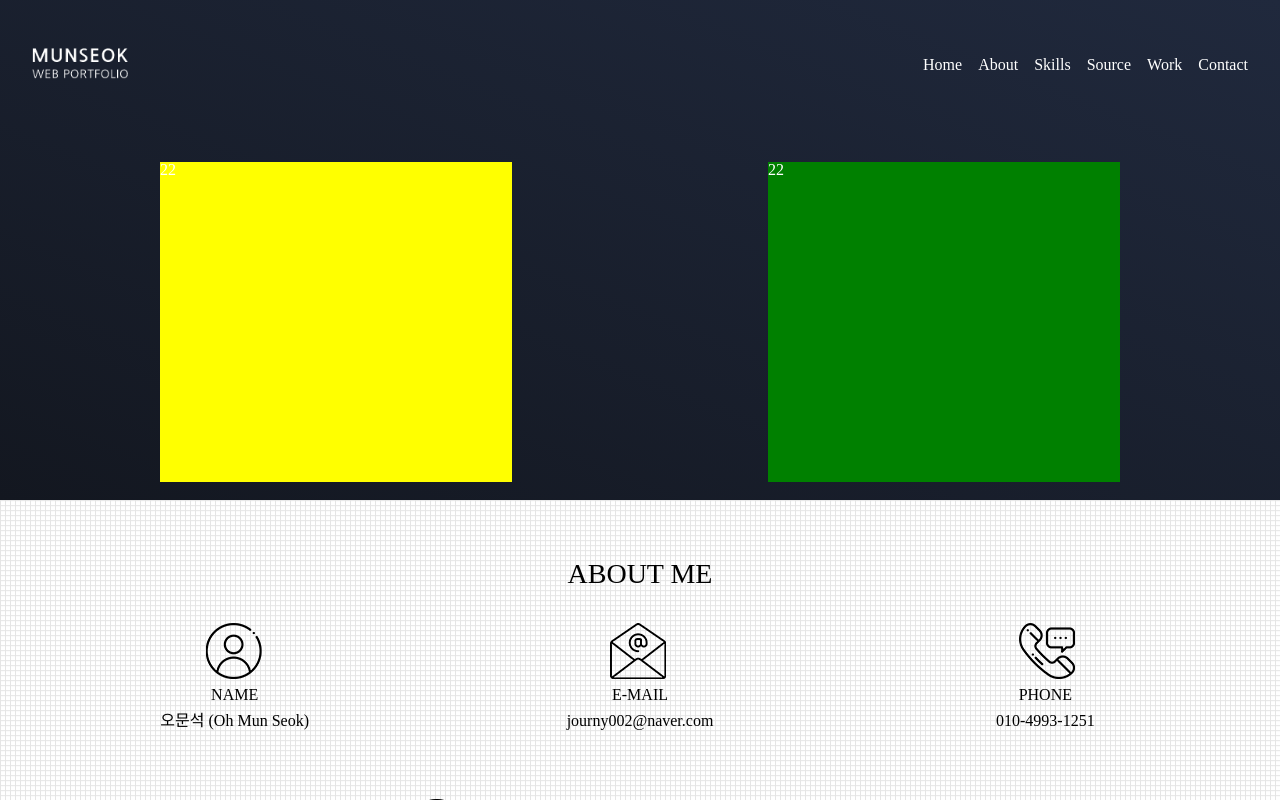
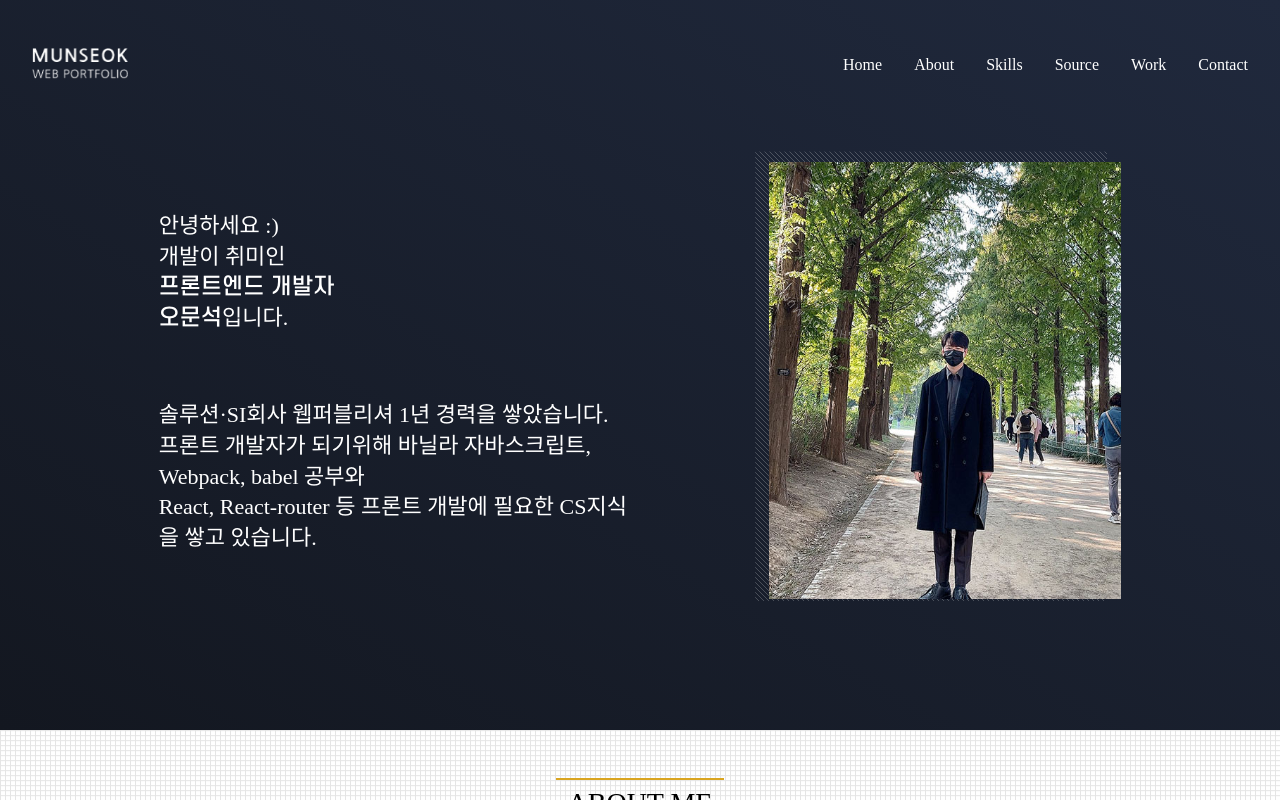
Before and after one commit to journy002/oms-portfolio, a website built with webpack: page index.html in a window 1280 px wide. Shown: the top 800 px of the page. Built offline with nearby package versions, Linux system fonts and the light colour scheme; files whose address does not match are found by name; a web font is replaced by a local one.

Commit message:
update contents

```diff
--- a/index.html
+++ b/index.html
@@ -1,18 +1,21 @@
 <!DOCTYPE html>
 <html lang="en">
   <head>
-    <meta charset="UTF-8">
-    <meta http-equiv="X-UA-Compatible" content="IE=edge">
-    <meta name="viewport" content="width=device-width, initial-scale=1.0">
+    <meta charset="UTF-8" />
+    <meta http-equiv="X-UA-Compatible" content="IE=edge" />
+    <meta name="viewport" content="width=device-width, initial-scale=1.0" />
     <title>Munseok portfolio</title>
-    <link rel="stylesheet" href="https://cdn.jsdelivr.net/npm/reset-css@5.0.1/reset.min.css">
-    <link rel="stylesheet" href="./src/scss/style.scss">
+    <link
+      rel="stylesheet"
+      href="https://cdn.jsdelivr.net/npm/reset-css@5.0.1/reset.min.css"
+    />
+    <link rel="stylesheet" href="./src/scss/style.scss" />
   </head>
   <body>
     <section class="home">
       <navbar class="navbar">
         <div>
-                <img src="./images/profil_logo.png" alt="logo" class="logo">
+          <img src="./images/profil_logo.png" alt="logo" class="logo" />
         </div>
         <ul class="list">
           <li class="item" data-type=".home">Home</li>
@@ -25,12 +28,30 @@
       </navbar>
       <div class="home__container">
         <div class="home__description">
-                22
+          <p>안녕하세요 :)<br />개발이 취미인</p>
+          <p class="bol__text">프론트엔드 개발자</p>
+          <p><strong class="bol__text">오문석</strong>입니다.</p>
+          <p class="short__desc">
+            솔루션&#183;SI회사 웹퍼블리셔 1년 경력을 쌓았습니다.<br />
+            프론트 개발자가 되기위해 바닐라 자바스크립트, Webpack, babel
+            공부와<br />
+            React, React-router 등 프론트 개발에 필요한 CS지식을 쌓고 있습니다.
+          </p>
         </div>
-            <div class="home__avatar">22</div>
+        <div class="home__avatar">
+          <div class="avatar__box">
+            <img
+              class="avartar"
+              src="./images/profile_avatar.jpg"
+              alt="avartar"
+            />
+          </div>
+          <div class="patterns"></div>
+          <div class="round"></div>
+        </div>
       </div>
     </section>
-    <section class="about">
+    <section class="section about">
       <h2 class="section__title">ABOUT ME</h2>
       <ul class="about__list first">
         <li>
@@ -57,9 +78,24 @@
         </li>
       </ul>
     </section>
-    <section class="skills"></section>
-    <section class="source"></section>
-    <section class="work"></section>
-    <section class="contact"></section>
+    <section class="section skills">
+      <h2 class="section__title">SKILLS</h2>
+      <div>
+        <p class="skill__description">
+          다양한 프로젝트를 통하여 HTML5, CSS3, Javscript, React, Git 등 다양한
+          tool과 라이브러리 사용 경험을 쌓았습니다.<br />
+          더욱 발전된 프론트앤드 개발자가 되기 위해 코드의 확장성, 리팩토링에
+          신경쓰며 개발 공부를 하고 있습니다.
+        </p>
+        <img
+          class="skill__list"
+          src="./images/skills_list.png"
+          alt="skills_list"
+        />
+      </div>
+    </section>
+    <section class="section source"></section>
+    <section class="section work"></section>
+    <section class="section contact"></section>
   </body>
 </html>
--- a/scss/fonts.scss
+++ b/scss/fonts.scss
@@ -1,10 +1,17 @@
 @font-face {
-    font-family: "SCDream";
-    src: local("SCDream");
-    src: url("../fonts/SCDream2.otf"), url('../fonts/SCDream2.otf?#iefix') format('embedded-opentype');
-        // url('../fonts/SCDream2.woff2') format('woff2'),
-        // url('../fonts/SCDream2.woff') format('woff'),
-        // url('../fonts/SCDream2.ttf') format('truetype');
-    font-style: normal;
-    font-weight: 300;
-  }
+  font-family: "SCDream";
+  src: local("SCDream");
+  src: url("../fonts/SCDream2.otf"),
+    url("../fonts/SCDream2.otf?#iefix") format("embedded-opentype");
+  font-style: normal;
+  font-weight: 300;
+}
+
+@font-face {
+  font-family: "SCDream5";
+  src: local("SCDream5");
+  src: url("../fonts/SCDream5.otf"),
+    url("../fonts/SCDream5.otf?#iefix") format("embedded-opentype");
+  font-style: normal;
+  font-weight: 500;
+}
--- a/scss/style.scss
+++ b/scss/style.scss
@@ -1,25 +1,39 @@
-@import 'fonts.scss';
+@import "fonts.scss";
 
+// color
 $color--black: #000;
 $color--white: #fff;
 $color--darkBlue: #20293d;
 $color--deepDarkBlue: #131720;
+// font-size
 $font--large-size: 28px;
+$font--mideum-size: 22px;
+$font--small-size: 18px;
 
-
-
+// breakpoints
+$breakpoint-mobile: 335px;
+$breakpoint-tablet: 758px;
+$breakpoint-desktop: 1024px;
 
 * {
   box-sizing: border-box;
 }
 
 section {
+  display: flex;
+  justify-content: center;
+  align-items: center;
+  flex-direction: column;
   padding: 3em 2em;
-    height: 500px;
 }
 
 .section__title {
+  padding: 0.3em;
+  width: 6em;
+  border-top: 2px solid goldenrod;
+  border-bottom: 2px solid goldenrod;
   font-size: $font--large-size;
+  text-align: center;
 }
 
 .home {
@@ -28,9 +42,13 @@ section {
   align-items: center;
   flex-direction: column;
 
-    background: linear-gradient(to bottom left, $color--darkBlue, $color--deepDarkBlue);
+  background: linear-gradient(
+    to bottom left,
+    $color--darkBlue,
+    $color--deepDarkBlue
+  );
 
-    .navbar{
+  .navbar {
     display: flex;
     justify-content: space-between;
     align-items: center;
@@ -38,47 +56,107 @@ section {
 
     .logo {
       width: 6em;
+      opacity: 0;
+      animation: fadeIn 0.3s linear forwards;
+      animation-duration: 2s;
     }
 
     .list {
       display: flex;
       color: $color--white;
+
       .item {
-                margin-left: 1em;
+        margin-left: 2em;
         cursor: pointer;
+        animation: fadeInRight 0.3s linear forwards;
+
+        &:first-child {
+          animation-duration: 0.6s;
+        }
+
+        &:nth-child(2) {
+          animation-duration: 1.1s;
+        }
+
+        &:nth-child(3) {
+          animation-duration: 1.35s;
+        }
+
+        &:nth-child(4) {
+          animation-duration: 2s;
+        }
+
+        &:nth-child(5) {
+          animation-duration: 2.5s;
+        }
+
+        &:nth-child(6) {
+          animation-duration: 3s;
+        }
       }
     }
   }
 
   .home__container {
     display: flex;
-        justify-content: space-around;
-        margin-top: 5em;
+    justify-content: space-evenly;
+    margin: 5em 0;
     width: 100%;
     color: $color--white;
 
     div {
-            display: inline-block;
       width: 22em;
-            height: 20em;
     }
 
     .home__description {
-            background-color: yellow;
+      display: flex;
+      justify-content: center;
+      flex-direction: column;
+      font-size: $font--mideum-size;
+      font-family: "SCDream";
+      line-height: 1.4em;
+      .bol__text {
+        font-family: "SCDream5";
+      }
+
+      .short__desc {
+        margin-top: 3em;
+      }
     }
 
     .home__avatar {
-            background-color: green;
+      position: relative;
+      z-index: 3;
+      .avatar__box {
+        .avartar {
+          width: 100%;
+        }
+      }
+
+      .patterns {
+        position: absolute;
+        top: -16px;
+        right: 14px;
+        padding-top: 455px;
+        width: 352px;
+        background: url("../static/images/profile_home_pattern.png") no-repeat;
+        z-index: -1;
+      }
+
+      .round {
+        position: absolute;
+        top: 0;
+        right: 0;
+        padding-top: 300px;
+        width: 352px;
+        background: url("../static/images/profile_round.png") no-repeat;
+      }
     }
   }
 }
 
 .about {
-    display: flex;
-    justify-content: center;
-    align-items: center;
-    flex-direction: column;
-    background: url('../static/images/profil-pattern.gif') ;
+  background: url("../static/images/profil-pattern.gif");
   font-family: "SCDream";
   .about__list {
     display: flex;
@@ -89,7 +167,7 @@ section {
       position: relative;
       width: calc(100% / 3);
       text-align: center;
-            p{
+      p {
         margin-bottom: 0.6em;
       }
     }
@@ -97,72 +175,72 @@ section {
 
   .about__list.first {
     :first-child {
-            .list__name::before{
+      .list__name::before {
         position: absolute;
         bottom: 50px;
         left: calc(33% / 50%);
         display: inline-block;
-                content: '';
+        content: "";
         width: 56px;
         height: 56px;
-                background: url('../static/images/profil-ico.png');
+        background: url("../static/images/profil-ico.png");
         transform: translateX(-5px);
       }
     }
 
     :nth-child(2) {
-            .list__name::before{
+      .list__name::before {
         position: absolute;
         bottom: 50px;
         left: calc(33% / 50%);
         display: inline-block;
-                content: '';
+        content: "";
         width: 56px;
         height: 56px;
-                background: url('../static/images/profil-ico.png') 0 25%;
+        background: url("../static/images/profil-ico.png") 0 25%;
         transform: translateX(-2px);
       }
     }
 
     :nth-child(3) {
-            .list__name::before{
+      .list__name::before {
         position: absolute;
         bottom: 50px;
         left: calc(33% / 50%);
         display: inline-block;
-                content: '';
+        content: "";
         width: 56px;
         height: 56px;
-                background: url('../static/images/profil-ico.png') 0 75%;
+        background: url("../static/images/profil-ico.png") 0 75%;
       }
     }
   }
 
   .about__list.second {
     :first-child {
-            .list__name::before{
+      .list__name::before {
         position: absolute;
         bottom: 50px;
         left: calc(33% / 50%);
         display: inline-block;
-                content: '';
+        content: "";
         width: 56px;
         height: 56px;
-                background: url('../static/images/profil-ico.png');
+        background: url("../static/images/profil-ico.png");
         transform: translateX(8px);
       }
     }
 
     :last-child {
-            .list__name::before{
+      .list__name::before {
         position: absolute;
         bottom: 50px;
         left: calc(33% / 50%);
         display: inline-block;
-                content: '';
+        content: "";
         width: 56px;
         height: 56px;
-                background: url('../static/images/profil-ico.png') 0 100%;
+        background: url("../static/images/profil-ico.png") 0 100%;
         transform: translateX(17px);
       }
     }
@@ -170,9 +248,61 @@ section {
 }
 
 .skills {
-    // background: url('../static/images/skills_bg.jpeg') 100%;
+  color: $color--white;
+  background: url("../static/images/skills_bg.jpeg") 100%;
+  font-family: "SCDream";
+  text-align: center;
+
+  .skill__description {
+    margin: 1.5em 0;
+    line-height: 2em;
+  }
 }
 
-.source {background-color: green;}
-.work {background-color: grey;}
-.contact {background-color: gainsboro;}
+.source {
+  background-color: green;
+}
+.work {
+  background-color: grey;
+}
+.contact {
+  background-color: gainsboro;
+}
+
+@media screen and (max-width: $breakpoint-desktop) {
+  .home {
+    .home__container {
+      .home__description {
+        font-size: $font--small-size;
+      }
+      //   .home__avatar {
+      //     padding-top: 38.8em;
+      //     width: 400px;
+      //     background-position: 50% 50%;
+      //     text-indent: -9999px;
+      //   }
+    }
+  }
+}
+
+@keyframes fadeIn {
+  0% {
+    opacity: 0;
+  }
+
+  100% {
+    opacity: 1;
+  }
+}
+
+@keyframes fadeInRight {
+  0% {
+    transform: translateX(150px);
+    opacity: 0;
+  }
+
+  100% {
+    transform: translateX(0);
+    opacity: 1;
+  }
+}
```
Also changed, not shown: static/images/profile_avatar.jpg (added), static/images/profile_home_pattern.png (added), static/images/profile_round.png (added), static/images/skills_list.png (added). Lines whose indentation alone changed are shown as unchanged.
